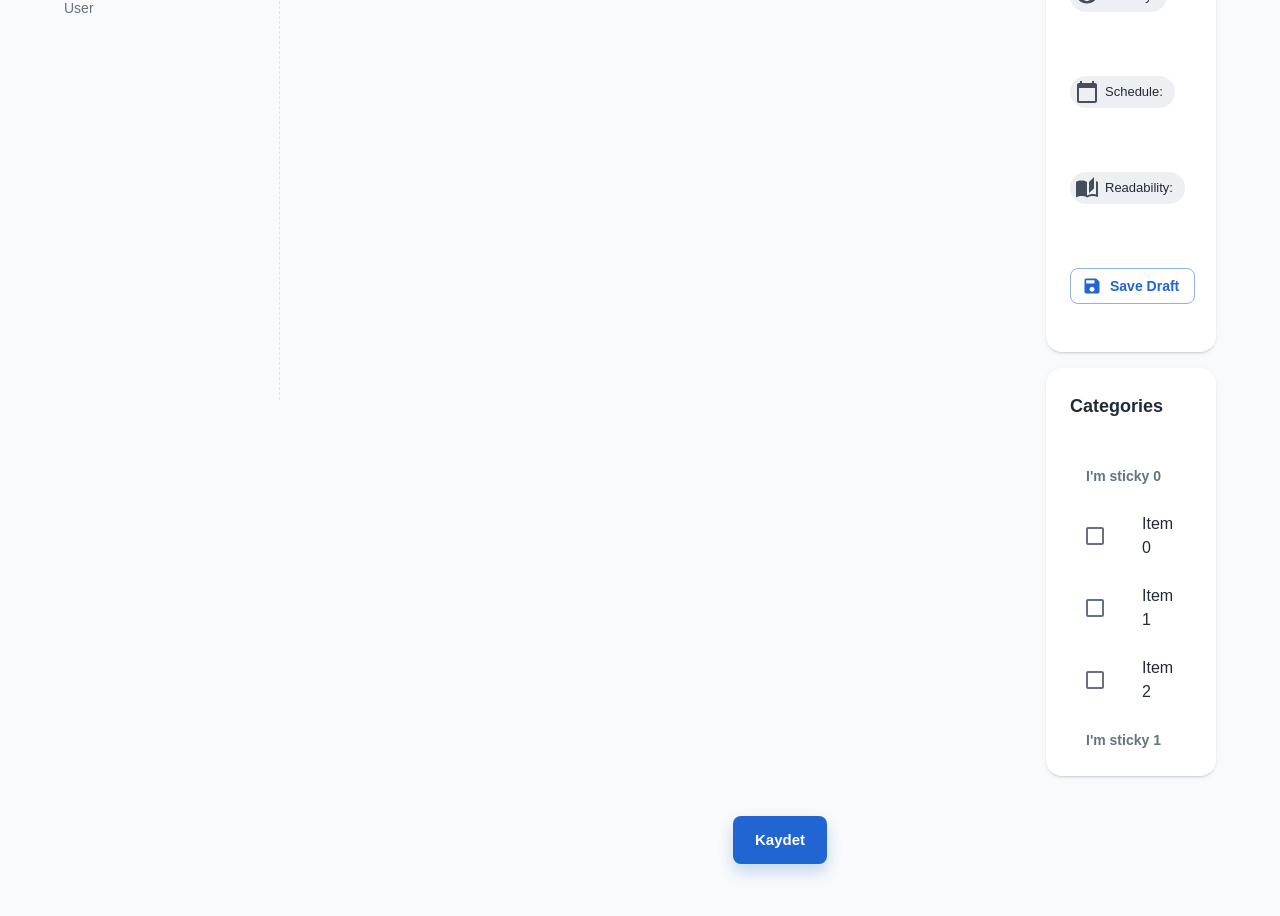
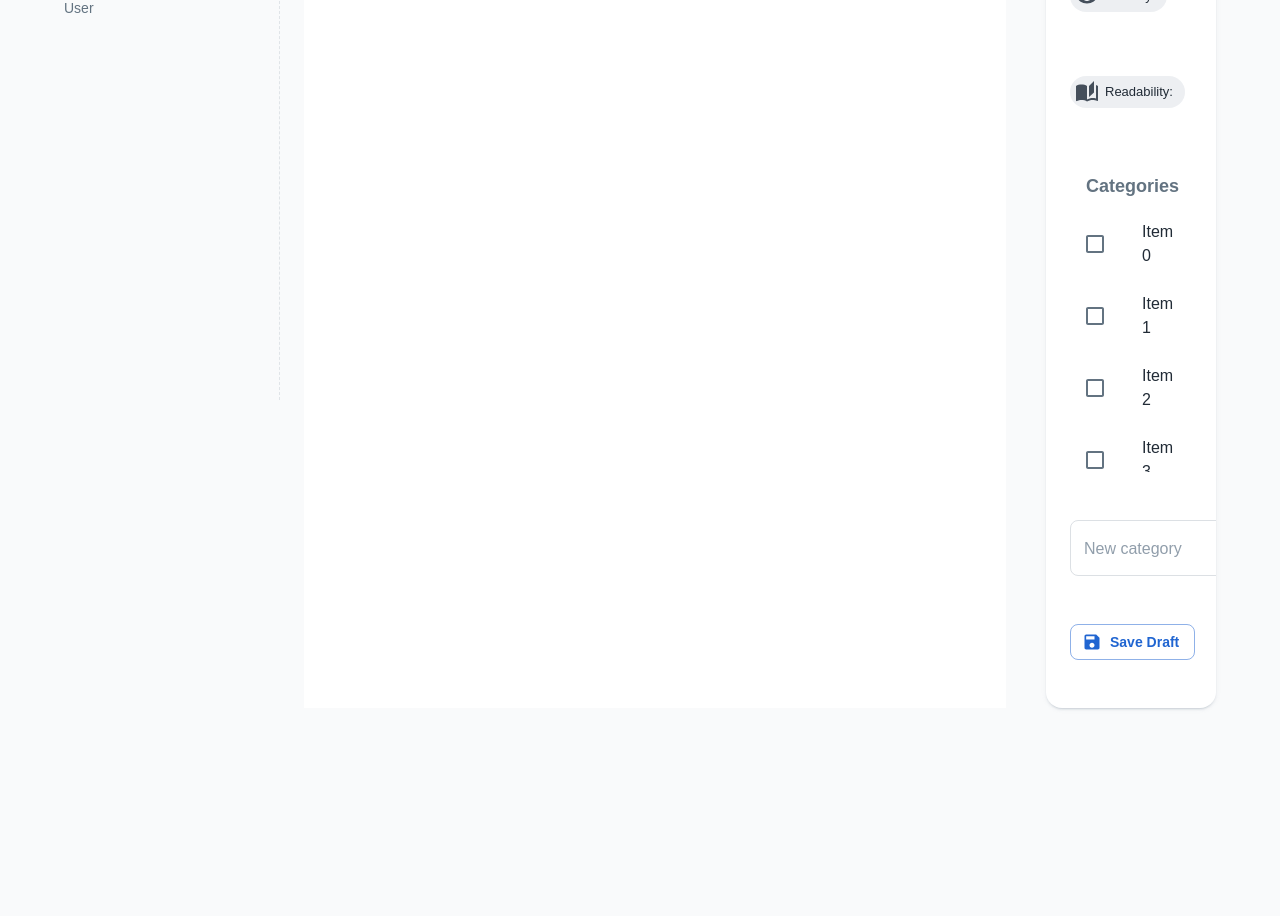
Before and after one commit to OmerFarukBatur/blog-client, a React (Create React App) app: page /baselayout/add-new-post in a window 1280 px wide. Shown: the part 400-1316 px from the top of the page. After the commit the page ends 1188 px from the top, so only its background shows below. Built offline with nearby package versions, Linux system fonts and the light colour scheme; some icons are missing.

Commit message:
düzenleme işlemi yapıldı.

```diff
--- a/src/admin/assert/css/blog/add-blog.css
+++ b/src/admin/assert/css/blog/add-blog.css
@@ -2,15 +2,15 @@
     border: 1px solid silver;
     padding: 5px;
     border-radius: 2px;
-    height:817px;
-    width: 1106px;
+    height:650px;
+    width: 1090px;
     display: block;
   }
 
   .rdw-storybook-custom-option {
     background-color: cadetblue;
     border: 2px solid black;
-
+    width: 1090px;
   }
   .rdw-storybook-custom-option > button {
     background-color: brown;
@@ -18,5 +18,5 @@
   }
 
   .rdw-storybook-wapper{
-    background-color: whitesmoke;
+    background-color: white;
   }
--- a/src/admin/components/blog/add post/add-post-sidebar.js
+++ b/src/admin/components/blog/add post/add-post-sidebar.js
@@ -2,36 +2,22 @@
 import { Stack, Button, InputAdornment, Grid, Typography, Container, FormLabel, Select, MenuItem, InputLabel, FormControl } from '@mui/material';
 import FlagIcon from '@mui/icons-material/Flag';
 import VisibilityIcon from '@mui/icons-material/Visibility';
-import CalendarTodayIcon from '@mui/icons-material/CalendarToday';
 import AutoStoriesIcon from '@mui/icons-material/AutoStories';
 import SaveIcon from '@mui/icons-material/Save';
 import FileCopyIcon from '@mui/icons-material/FileCopy';
-import { createTheme } from '@mui/material/styles';
 import Chip from '@mui/material/Chip';
 import Card from '@mui/material/Card';
 import CardActions from '@mui/material/CardActions';
 import CardContent from '@mui/material/CardContent';
 import CardHeader from '@mui/material/CardHeader';
-// components
-import { FormProvider, RHFTextField } from '../../hook-form';
-
-const theme = createTheme({
-    components: {
-        MuiIcon: {
-            styleOverrides: {
-                root: {
-                    // Match 24px = 3 * 2 + 1.125 * 16
-                    boxSizing: 'content-box',
-                    padding: 3,
-                    fontSize: '1.125rem',
-                },
-            },
-        },
-    },
-});
-
-
-// ----------------------------------------------------------------------
+import List from '@mui/material/List';
+import ListItem from '@mui/material/ListItem';
+import ListItemText from '@mui/material/ListItemText';
+import ListSubheader from '@mui/material/ListSubheader';
+import ListItemIcon from '@mui/material/ListItemIcon';
+import Checkbox from '@mui/material/Checkbox';
+import TextField from '@mui/material/TextField';
+import AddIcon from '@mui/icons-material/Add';
 
 export default function AddPostSidebar() {
 
@@ -40,13 +26,13 @@ export default function AddPostSidebar() {
 
             <Card>
                 <CardHeader
-                        title= { <Typography variant="h6" gutterBottom>
+                    title={<Typography variant="h6" gutterBottom>
                         Actions
                     </Typography>}
 
                 />
                 <CardContent>
-                        <Grid  direction="column" container spacing={6} >
+                    <Grid direction="column" container spacing={6} >
                         <Grid item direction="row" xs={2}>
                             <Stack direction={{ xs: 'row', sm: 'row' }} spacing={8}>
                                 <Chip b sx={{ m: 0, minWidth: 60 }} icon={<FlagIcon />} label="Status: " />
@@ -58,8 +44,8 @@ export default function AddPostSidebar() {
                                         id="demo-simple-select-filled"
                                     >
 
-                                <MenuItem value={10}>Draft</MenuItem>
-                                <MenuItem value={20}>Completed</MenuItem>
+                                        <MenuItem value="Draft">Draft</MenuItem>
+                                        <MenuItem value="Completed">Completed</MenuItem>
                                     </Select>
                                 </FormControl>
                             </Stack>
@@ -75,28 +61,13 @@ export default function AddPostSidebar() {
                                         id="demo-simple-select-filled"
                                     >
 
-                                <MenuItem value={10}>Public</MenuItem>
-                                <MenuItem value={20}>Private</MenuItem>
+                                        <MenuItem value="Public">Public</MenuItem>
+                                        <MenuItem value="Private">Private</MenuItem>
                                     </Select>
                                 </FormControl>
                             </Stack>
                         </Grid>
-                <Grid item direction="row" xs={2}>
-                    <Stack direction={{ xs: 'row', sm: 'row' }} spacing={6}>
-                        <Chip b sx={{ m: 0, minWidth: 60 }} icon={<CalendarTodayIcon />} label="Schedule: " />
 
-                        <FormControl variant="filled" sx={{ m: 1, minWidth: 120 }} size="small">
-                            <InputLabel id="demo-simple-select-filled-label">Schedule</InputLabel>
-                            <Select
-                                labelId="demo-simple-select-filled-label"
-                                id="demo-simple-select-filled"
-                            >
-                                <MenuItem value={10}>Now</MenuItem>
-                                <MenuItem value={20}>Completed</MenuItem>
-                            </Select>
-                        </FormControl>
-                    </Stack>
-                </Grid>
                         <Grid item direction="row" xs={2}>
                             <Stack direction={{ xs: 'row', sm: 'row' }} spacing={5}>
                                 <Chip b sx={{ m: 0, minWidth: 60 }} icon={<AutoStoriesIcon />} label="Readability: " />
@@ -108,11 +79,61 @@ export default function AddPostSidebar() {
                                         id="demo-simple-select-filled"
                                     >
 
-                                <MenuItem value={10}>Ok</MenuItem>
-                                <MenuItem value={20}>No</MenuItem>
+                                        <MenuItem value="Ok">Ok</MenuItem>
+                                        <MenuItem value="No">No</MenuItem>
                                     </Select>
                                 </FormControl>
                             </Stack>
+                        </Grid>
+                        <Grid item direction="column" container >
+                            <List
+                                sx={{
+                                    width: '100%',
+                                    maxWidth: 360,
+                                    bgcolor: 'background.paper',
+                                    position: 'relative',
+                                    overflow: 'auto',
+                                    maxHeight: 300,
+                                    '& ul': { padding: 0 },
+                                }}
+                                subheader={<li />}
+
+                            >
+                                <ListSubheader>
+                                    <Typography variant="h6" gutterBottom>
+                                        Categories
+                                    </Typography>
+                                </ListSubheader>
+                                {[0].map((sectionId) => (
+                                    <li key={`section-${sectionId}`}>
+                                        <ul>
+
+                                            {[0, 1, 2, 3, 4, 5, 6, 7, 8, 9].map((item) => (
+                                                <ListItem key={`item-${sectionId}-${item}`}>
+                                                    <ListItemIcon>
+                                                        <Checkbox
+                                                            edge="start"
+                                                            tabIndex={-1}
+                                                            disableRipple
+                                                            inputProps={{ 'aria-labelledby': sectionId }}
+                                                        />
+                                                    </ListItemIcon>
+                                                    <ListItemText primary={`Item ${item}`} />
+                                                </ListItem>
+                                            ))}
+                                        </ul>
+                                    </li>
+                                ))}
+                            </List>
+
+                        </Grid>
+                        <Grid item>
+                            <TextField
+                                placeholder='New category'
+                                InputProps={{
+                                    endAdornment: <Button size='small' style={{width:20,height:20}} variant="outlined"  color="primary"  startIcon={<AddIcon />}/>
+                                }}
+                            />
                         </Grid>
                         <Grid item direction="row" xs={2}>
                             <Stack direction={{ xs: 'row', sm: 'row' }} spacing={6}>
--- a/src/admin/pages/add-post.js
+++ b/src/admin/pages/add-post.js
@@ -7,22 +7,16 @@ import "../assert/css/blog/add-blog.css";
 
 import 'react-quill/dist/quill.snow.css';
 
-import ReactQuill from 'react-quill';
 import { useForm } from 'react-hook-form';
 import { yupResolver } from '@hookform/resolvers/yup';
-import { LoadingButton } from '@mui/lab';
 import { addPost } from '../../contracts/admin-http-service';
 
 // components
 import Page from '../components/common/Page';
-import Iconify from '../components/common/Iconify';
-import { BlogPostCard, BlogPostsSort, BlogPostsSearch } from '../components/blog';
 // mock
-import POSTS from '../../contracts/blog';
 import AddPostSchema from '../components/blog/add post/add-post-validation';
 import { FormProvider, RHFTextField } from '../components/hook-form';
 import AddPostSidebar from '../components/blog/add post/add-post-sidebar';
-import AddPostSidebarCategories from '../components/blog/add post/add-post-sidebar-categories';
 
 
 
@@ -92,7 +86,7 @@ export default function AddNewPost() {
     <Page title="Dashboard: Blog">
 
       <FormProvider methods={methods} onSubmit={handleSubmit(onSubmit)}>
-        <Container maxWidth='xl' >
+        <Container  maxWidth='xl' >
           <Stack direction="row" alignItems="center" justifyContent="space-between" mb={5}>
             <Typography variant="h4" gutterBottom>
               Add New Post
@@ -100,9 +94,9 @@ export default function AddNewPost() {
           </Stack>
 
           <Grid justifyContent="space-between" container spacing={2}>
-            <Grid item xs={9} >
+            <Grid style={{backgroundColor:"white"}} item xs={9} >
               <Stack direction={{ xs: 'column', sm: 'column' }} justifyContent="space-between" spacing={3}>
-                <RHFTextField name="firstName" label="Your Post Title" />
+                <RHFTextField name="postTitle" label="Post Title" />
                 <Editor
                   toolbarClassName="rdw-storybook-custom-option"
                   wrapperClassName="rdw-storybook-wapper"
@@ -114,6 +108,7 @@ export default function AddNewPost() {
                     textAlign: { inDropdown: true },
                     link: { inDropdown: false },
                     history: { inDropdown: false },
+
                   }}
                 />
               </Stack>
@@ -122,29 +117,8 @@ export default function AddNewPost() {
               <Grid item >
                 <AddPostSidebar />
               </Grid>
-              <Grid item marginTop={2}>
-                <AddPostSidebarCategories />
-              </Grid>
-
             </Grid>
-
           </Grid>
-
-          {/* <Stack mb={5} alignItems="center" justifyContent="space-between">
-            <ReactQuill
-              style={{ height: 600, width: 1300 }}
-              theme="snow"
-
-              placeholder="Type..."
-            />
-          </Stack> */}
-
-          <Stack marginTop={5} mb={5} alignItems="center">
-            <LoadingButton size="large" type="submit" variant="contained" loading={isSubmitting}>
-              Kaydet
-            </LoadingButton>
-          </Stack>
-
         </Container>
       </FormProvider>
 
```
Lines whose indentation alone changed are shown as unchanged.
